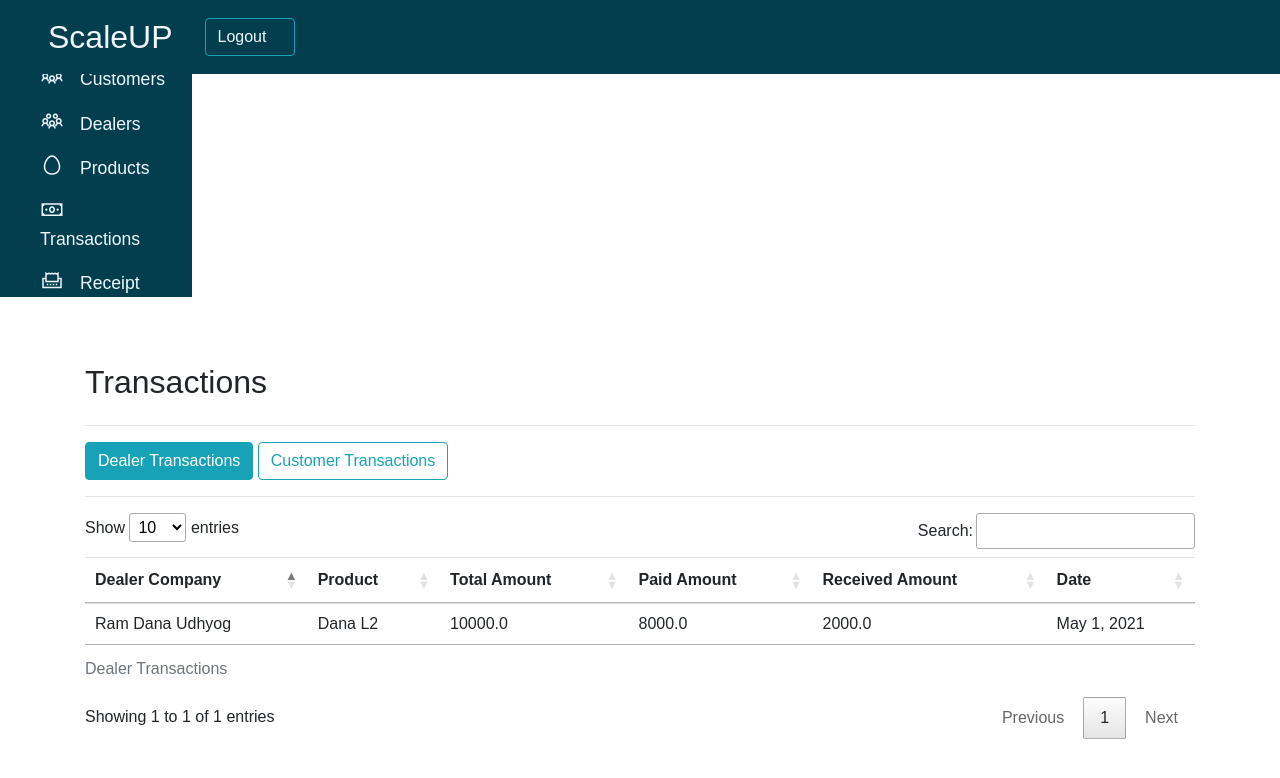
After one commit to sandesh8888/FYP, a Django app: page /transactions/ in a window 1280 px wide. The commit adds this page. Shown: the top 778 px of the page. Run offline with Django 3.2, Linux system fonts and the light colour scheme; data comes from the database, SQL or seed files in the repository; both versions use the stored data as it was after the commit; some libraries are stand-ins or nearby versions; some web fonts are replaced.

Commit message:
updated all files

```diff
--- a/FYP/CustomerManagement/templates/customer_management/base.htm
+++ b/FYP/CustomerManagement/templates/customer_management/base.htm
@@ -16,16 +16,21 @@
     <script type="text/javascript">
         $(document).ready( function () {
             $('#myTable').DataTable();
+            $('#customerTable').DataTable();
         } );
     </script>
 
 </head>
 <body>
+    <div class="main-content" style="display: block;">
+        <nav class="navbar navbar-expand-lg fixed-top navbar-dark pmd-navbar pmd-z-depth" id="navbar" style="background-color: #023e4d; ">
+            <a href="{% url 'customermanagement:dashboard' %}" class="navbar-brand" style="font-size: 2rem; padding-left:2rem">ScaleUP</a>
+            <button class="btn btn-outline-info" style="position:relative; right:auto%"><a class="navbar-link" href="{% url 'usermanagement:user_logout' %}" >Logout</a></button>
+        </nav>
         <div class="content">
+
             <div class="sidebar">
-            <div class="sidebar-brand">
-                <a href=""><h1 style="color: aliceblue;" class="las la-accusoft">ScaleUP</h1></a>
-                <div class="sidebar-menu">
+
                 <ul>
                     <li>
                         <a href="{% url 'customermanagement:dashboard' %}"><span class="las la-igloo"></span><span>Dashboard</span></a>
@@ -40,28 +45,22 @@
                         <a href="{% url 'productmanagement:index' %}"><span class="las la-egg"></span><span>Products</span></a>
                     </li>
                     <li>
-                            <a href="#"><span class="las la-money-bill"></span><span>Capital</span></a>
+                        <a href="{% url 'productmanagement:transactions' %}"><span class="las la-money-bill"></span><span>Transactions</span></a>
                     </li>
                     <li>
                         <a href="#"><span class="las la-receipt"></span><span>Receipt</span></a>
                     </li>
-                        <li>
-                            <a class="navbar-link" href="{% url 'usermanagement:user_logout' %}">Logout</a>
-                        </li>
+
                 </ul>
             </div>
-            </div>
-        </div>
-
-        <div class="container" style="padding-top: 20px;">
+            <div class="container" >
                 {% block content %}
 
                 {% endblock %}
             </div>
-
         </div>
 
 
-
+    </div>
 </body>
 </html>
--- a/FYP/CustomerManagement/templates/customer_management/customer_list.htm
+++ b/FYP/CustomerManagement/templates/customer_management/customer_list.htm
@@ -24,7 +24,7 @@
                 </div>
                 <hr>
             </header>
-            <div class="table">
+            <div class="table-responsive">
                 <table class="table table-hover" id="myTable">
                     <caption>List of Customers</caption>
                     <thead>
--- a/FYP/UserManagement/templates/usermanagement/login.htm
+++ b/FYP/UserManagement/templates/usermanagement/login.htm
@@ -4,7 +4,7 @@
 {% endblock %}
 {% block body_block %}
 
-<div class="container" style="width: 50%; align-content:center; padding:5%">
+<div class="container" style="width: 500px; align-content:center; height:670px; padding:5%">
   <h1 class="display-5">Login Here</h1>
   <div class="form">
 
@@ -29,7 +29,7 @@
           </div>
         </div>
 
-        <button type="submit" class="btn btn-primary btn-block" value="Login">Sign in</button>
+        <button type="submit" class="btn btn-outline-info btn-block" value="Login" style="background-color: #023e4d; color:aliceblue">Sign in</button>
       </form>
 
   </div>
--- a/FYP/dealers/templates/dealers/dealer_form.htm
+++ b/FYP/dealers/templates/dealers/dealer_form.htm
@@ -13,7 +13,7 @@
       <hr>
   </header>
 
-  <div class="content-form">
+  <div class="content-form" style="padding-left: 20%;">
     <form action="{% url 'dealers:create' %}" method="POST">
       {% csrf_token %}
       <div class="row mb-4">
--- a/FYP/dealers/templates/dealers/dealer_list.htm
+++ b/FYP/dealers/templates/dealers/dealer_list.htm
@@ -20,7 +20,7 @@
                 </div>
                 <hr>
             </header>
-            <div class="display">
+            <div class="table-responsive">
                 <table id="myTable" class="table table-hover">
                     <caption>List of Dealers</caption>
                     <thead>
--- a/FYP/productmanagement/templates/product_detail.htm
+++ b/FYP/productmanagement/templates/product_detail.htm
@@ -18,8 +18,7 @@
                         <th scope="col">QUANTITY</th>
                         <th scope="col">LAST UPDATED</th>
                         <th scope="col">REORDER LEVEL</th>
-                        <th scope="col">ADD STOCK</th>
-                        <th scope="col">SELL STOCK</th>
+                        <th scope="col">SELL {{queryset.item_name}}</th>
                     </tr>
                 </thead>
                 <tbody>
@@ -28,7 +27,6 @@
                         <td>{{queryset.quantity}}</td>
                         <td>{{queryset.last_updated}}</td>
                         <td>{{queryset.reorder_level}}</td>
-                        <td><a href='#receive'><div class='btn btn-primary'>BUY</div></a></td>
                         <td><a href='#issue'><div class='btn btn-danger'>SELL</div></a></td>
                     </tr>
                 </tbody>
--- /dev/null
+++ b/FYP/productmanagement/templates/product_sell.htm
@@ -0,0 +1,6 @@
+{% extends "customer_management/base.htm" %}
+
+{% block content %}
+
+
+{% endblock %}
--- /dev/null
+++ b/FYP/productmanagement/templates/transactions.htm
@@ -0,0 +1,84 @@
+{% extends "customer_management/base.htm"%}
+
+{% block content %}
+    <div class="main-content" style="width:100%">
+        <div class="header-title">
+            <h2>
+                <label>
+                    Transactions
+                </label>
+            </h2>
+            <hr>
+        </div>
+        <div>
+            <button type="button" class="btn btn-outline-info active" id="dealer-btn" onclick="display_dealer()">Dealer Transactions</button>
+            <button type="button" class="btn btn-outline-info" id="customer-btn" onclick="display_customer()">Customer Transactions</button>
+            <hr>
+        </div>
+        <div id="dealer-table" style="display: block;" class="table-responsive">
+            <table id='myTable' class="table table-hover">
+                <caption>Dealer Transactions</caption>
+                <thead>
+                    <tr>
+                        <th scope="col">Dealer Company</th>
+                        <th scope="col">Product</th>
+                        <th scope="col">Total Amount</th>
+                        <th scope="col">Paid Amount</th>
+                        <th scope="col">Received Amount</th>
+                        <th scope="col">Date</th>
+                    </tr>
+                </thead>
+                <tbody>
+                    {% for dealer in dealer %}
+                    <tr>
+                        <td>{{dealer.dealer.company}}</td>
+                        <td>{{dealer.product.item_name}}</td>
+                        <td>{{dealer.total_amount}}</td>
+                        <td>{{dealer.paid_amount}}</td>
+                        <td>{{dealer.remaining_due}}</td>
+                        <td>{{dealer.date}}</td>
+                    </tr>
+                    {% endfor %}
+                </tbody>
+            </table>
+
+        </div>
+        <div id="customer-table" style="display: none;" class="table-responsive">
+            <table id='customerTable' class="table table-hover">
+                <caption>Customer Transactions</caption>
+                <thead>
+                    <tr>
+                        <th scope="col">Customer Name</th>
+                        <th scope="col">Product</th>
+                        <th scope="col">Paid Amount</th>
+                        <th scope="col">Received Amount</th>
+                        <th scope="col">Date</th>
+                    </tr>
+                </thead>
+
+            </table>
+
+        </div>
+
+    </div>
+    <script>
+        var dealer = document.getElementById("dealer-table");
+        var customer = document.getElementById("customer-table");
+        function display_customer() {
+            if (dealer.style.display=="block"){
+                dealer.style.display="none";
+                customer.style.display="block"
+                document.getElementById("dealer-btn").className="btn btn-outline-info";
+                document.getElementById("customer-btn").className="btn btn-outline-info active";
+            }
+        }
+        function display_dealer(){
+            if (customer.style.display=="block"){
+                customer.style.display="none";
+                dealer.style.display="block"
+                document.getElementById("dealer-btn").className="btn btn-outline-info active";
+                document.getElementById("customer-btn").className="btn btn-outline-info";
+            }
+        }
+    </script>
+{% endblock %}
--- a/FYP/productmanagement/urls.py
+++ b/FYP/productmanagement/urls.py
@@ -8,4 +8,5 @@ urlpatterns = [
     path('products/create/',views.create, name='create'),
     path('products/delete/<int:id>/',views.delete, name='delete'),
     path('detail/<str:pk>/', views.product_detail, name="detail"),
+    path('transactions/',views.transactions, name='transactions')
 ]
--- a/FYP/productmanagement/views.py
+++ b/FYP/productmanagement/views.py
@@ -2,10 +2,11 @@ from django.shortcuts import render,redirect, get_object_or_404
 from django.views.decorators.csrf import csrf_protect
 from django.http import HttpResponse
 from django.contrib.auth.decorators import login_required
-from .models import Products
+from .models import Products, DealerTransaction, CustomerTransaction
 from dealers.models import Dealers
 from django.contrib import messages
 from .forms import IssueForm, ReceiveForm
+import datetime
 # Create your views here.
 
 def display_products(request):
@@ -27,17 +28,23 @@ def create(request):
         get_phone = request.POST['phone']
         get_mfdate = request.POST['mfdate']
         get_expdate = request.POST['expdate']
-        get_dealer_radio = request.POST['flexRadioDefault']
+        get_dealer_status = request.POST.get('dealer-status', False);
         get_rate = request.POST['rate']
         get_amount = request.POST['amount']
+        get_paid_amount = request.POST['paid-amount']
         products = Products(category=get_category, item_name=get_item, quantity=get_quantity, received_date=get_mfdate, expiry_date=get_expdate, rate=get_rate, amount=get_amount)
         products.save()
 
-        if get_dealer_radio == "on":
+        if get_dealer_status != False:
             dealers = Dealers(firstname=fname, lastname=lname, company=get_company, address=get_address, email_address=get_email_address, phone=get_phone)
             dealers.save()
             products.dealer = Dealers(dealers.id)
             products.save()
+            dealer_tran = DealerTransaction(total_amount=get_amount, date=datetime.date.today(),paid_amount=get_paid_amount)
+            dealer_tran.dealer=Dealers(dealers.id)
+            dealer_tran.product=Products(products.id)
+            dealer_tran.remaining_due=int(dealer_tran.total_amount) - int(dealer_tran.paid_amount)
+            dealer_tran.save()
 
         print("Data inserted successfully!!")
 
@@ -60,3 +67,9 @@ def product_detail(request, pk):
 	}
 
     return render(request, "product_detail.htm", context)
+
+
+def transactions(request):
+    dealer = DealerTransaction.objects.all()
+    context = {'dealer':dealer}
+    return render(request, "transactions.htm", context)
--- a/FYP/static/dashboard.css
+++ b/FYP/static/dashboard.css
@@ -7,8 +7,6 @@
             }
 
             * {
-                padding: 0%;
-                margin: 0%;
                 box-sizing: border-box;
                 list-style-type: none;
                 text-decoration: none;
@@ -16,55 +14,35 @@
             }
 
             .sidebar {
-                width: 20%;
-                position: fixed;
-                left: 0;
-                top: 0;
-                height: 100%;
+                height: 90%;
                 background: #023e4d;
-            }
-            .main-content{
-                width: 100%;
-                margin-left: 20%;
-                padding: 1rem 0rem 1rem 1rem;
+                padding-top: 20px;
+                width: 15%;
             }
 
-            .sidebar-brand{
-                height: 90px;
-                padding: 1rem 0rem 1rem 1rem;
+            .sidebar ul li a{
+                display: block;
+                padding-right: 1rem;
+                color: aliceblue;
+                text-decoration: none;
             }
-
-            .sidebar-brand ul li a{
-                display: inline-block;
+            #navbar a{
+                display: block;
                 padding-right: 1rem;
                 color: aliceblue;
                 text-decoration: none;
             }
 
-            .sidebar-menu li{
-                width: 100%;
+            .sidebar li{
                 margin-bottom: 1rem;
-                padding-left: 1rem;
+
             }
-            .sidebar-menu {
-                width: 100%;
-                margin-bottom: 1rem;
-                padding-top: 20px;
-            }
-            .sidebar-menu a{
-                padding-left: 1rem;
-                display: block;
+
+            .sidebar a{
                 color: #fff;
                 font-size: 1.1rem;
             }
-            .sidebar-menu a.active{
-                background: rgb(245, 244, 244);
-                padding-top: 1rem;
-                padding-bottom: 1rem;
-                color: #3fcff3;
-                border-radius: 30px 0px 0px 30px;
-            }
-            .sidebar-menu a span:first-child{
+            .sidebar a span:first-child{
                 font-size: 1.5rem;
                 padding-right: 1rem;
             }
@@ -75,28 +53,13 @@
                 padding: 0;
 
             }
-            .search-wrapper{
-                border: 1px solid #ccc;
-                border-radius: 30px;
-                height: 40px;
+            .container{
+                display: block;
+                padding-top: 50px;
+            }
+            /* .content{
                 display: flex;
-                align-items: center;
-                overflow-x: hidden;
-            }
-            .search-wrapper input{
+                flex-direction: row;
+                padding-top: 60px;
                 height: 100%;
-                padding: 1rem 0rem 1rem 1rem;
-                border: none;
-                outline: none;
-            }
-            .container{
-                height: fit-content;
-                display: flex;
-                width: 100%;
-            }
-            .sidebar-menu  a{
-                text-decoration: none;
-            }
-            .main-content{
-                width: 100%;
-            }
+            } */
--- a/FYP/static/home.css
+++ b/FYP/static/home.css
@@ -46,6 +46,12 @@
     color: #111;
     text-decoration: wavy;
   }
+  #navbar a{
+    display: block;
+    padding-right: 1rem;
+    color: aliceblue;
+    text-decoration: none;
+  }
 
   /* Turn off parallax scrolling for tablets and phones */
   @media only screen and (max-device-width: 1024px) {
```
Also changed, not shown: FYP/UserManagement/templates/usermanagement/base.htm (+16 -18 lines), FYP/UserManagement/templates/usermanagement/home.htm (+10 -10 lines), FYP/productmanagement/models.py (+23 -4 lines), FYP/productmanagement/templates/product_add.htm (+43 -23 lines), FYP/productmanagement/templates/product_list.htm (+10 -10 lines), FYP/db.sqlite3, FYP/productmanagement/migrations/0001_initial.py. Lines whose indentation alone changed are shown as unchanged.
